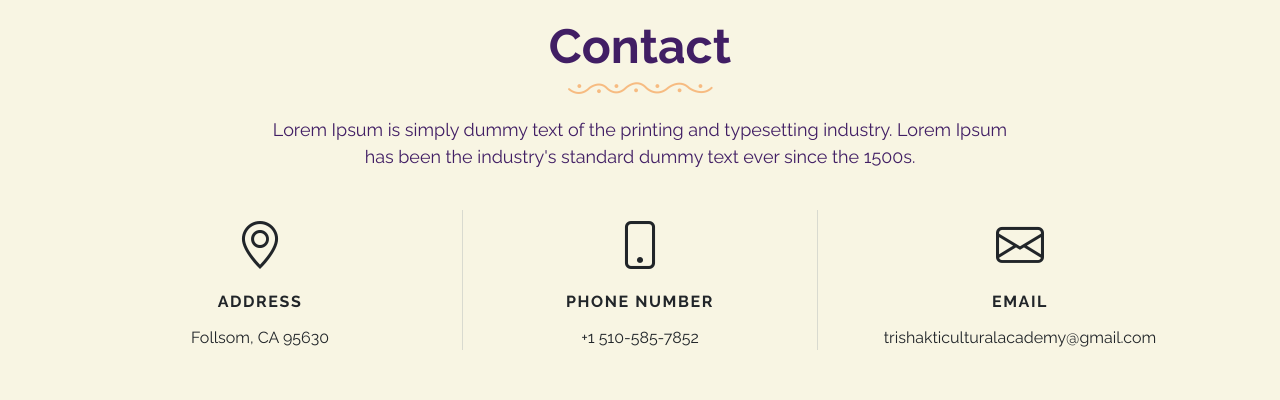
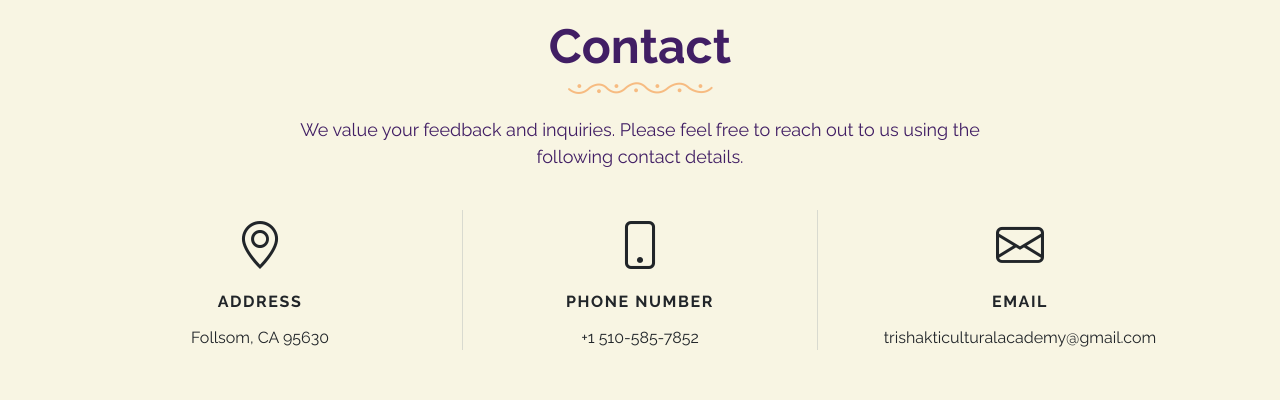
Before and after one commit to srikanthr73/trishaktitemple, a plain HTML site: page contact.html in a window 1280 px wide. Shown: the part 102-502 px from the top of the page. Drawn offline with Linux system fonts and the light colour scheme.

Commit message:
Update contact us page intro text

```diff
--- a/contact.html
+++ b/contact.html
@@ -28,13 +28,7 @@
   <link href="assets/css/variables.css" rel="stylesheet">
   <link href="assets/css/main.css" rel="stylesheet">
 
-  <!-- =======================================================
-  * Template Name: ZenBlog
-  * Updated: Sep 18 2023 with Bootstrap v5.3.2
-  * Template URL: https://bootstrapmade.com/zenblog-bootstrap-blog-template/
-  * Author: BootstrapMade.com
-  * License: https:///bootstrapmade.com/license/
-  ======================================================== -->
+
 </head>
 
 <body>
@@ -85,7 +79,7 @@
               <div class="col-lg-8">
                 <h2 class="page-title">Contact</h2>
                 <img src="assets/img/design.png" alt="Design Separator" style="height:12px;">
-                <p class="page-sub-title">Lorem Ipsum is simply dummy text of the printing and typesetting industry. Lorem Ipsum has been the industry's standard dummy text ever since the 1500s.</p>
+                <p class="page-sub-title">We value your feedback and inquiries. Please feel free to reach out to us using the following contact details.</p>
               </div>
             </div>
           </div>
```
